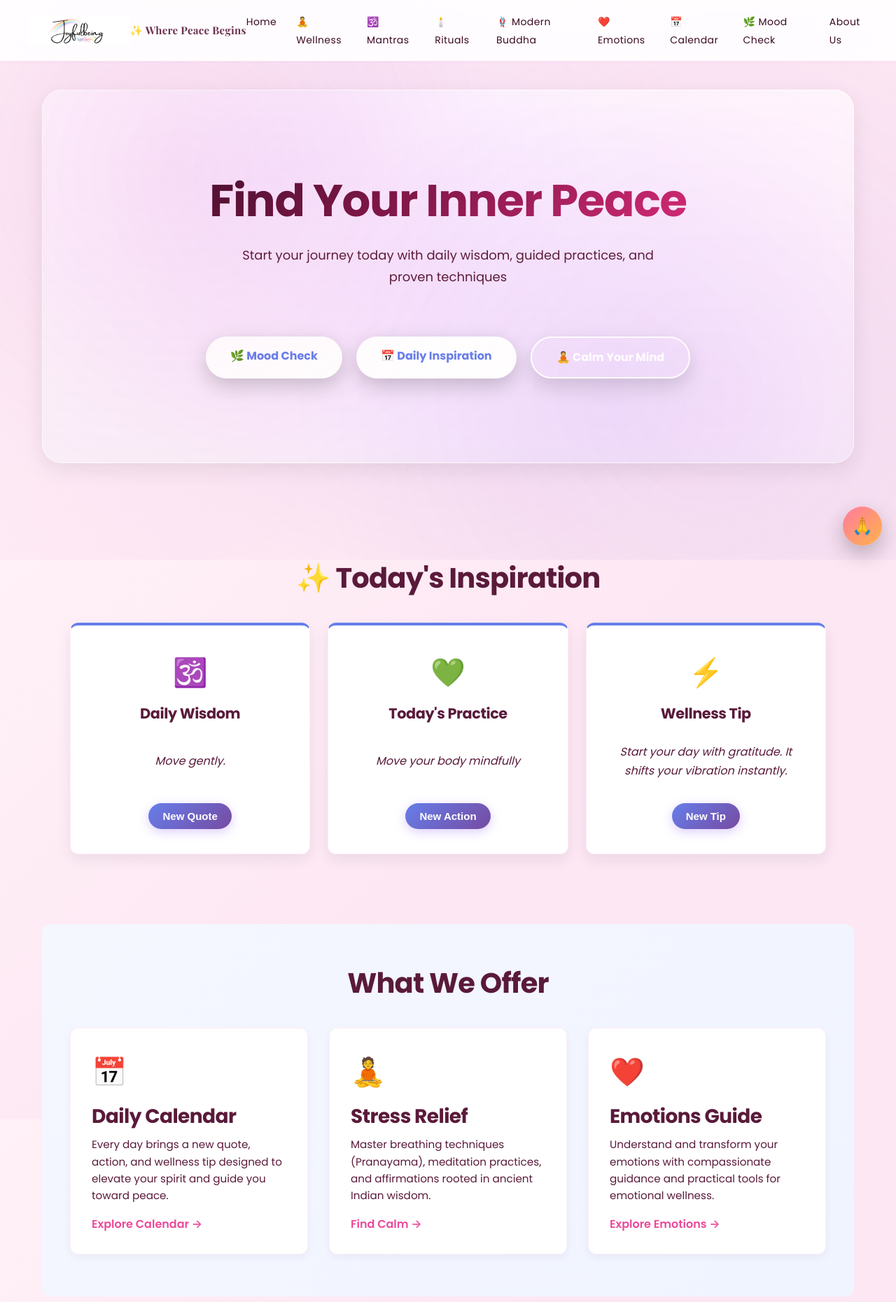
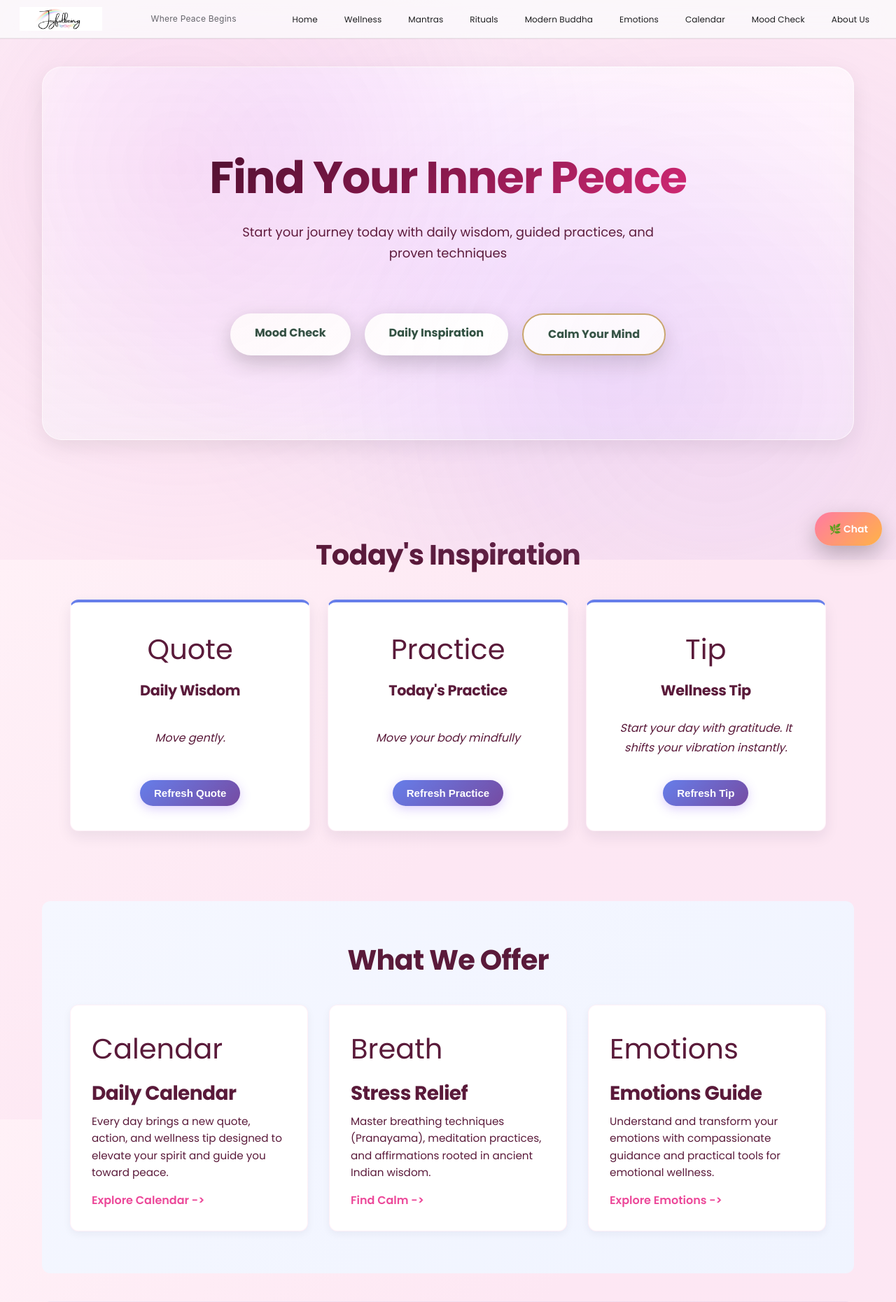
Before and after one commit to siddarthareddykv/JoyfulBeing, a Flask app: page / in a window 1280 px wide. Shown: the top 1861 px of the page at 70% size. Run offline with Flask 3, Linux system fonts and the light colour scheme.

Commit message:
Update mood handling, fallback logic, and UI assets

```diff
--- a/app.py
+++ b/app.py
@@ -1,32 +1,23 @@
 import sys
 import os
-import datetime
 import datetime
 import calendar as pycalendar
 import random
 import sqlite3
 import traceback
-import os
 from textblob import TextBlob
 from dotenv import load_dotenv
 from openai import OpenAI
+from apscheduler.schedulers.background import BackgroundScheduler
+from flask import Flask, render_template, request, redirect, url_for, jsonify
 from agents.happiness_program_manager_agent import create_default_manager
 from agents.content_review_agent import review_content
-from apscheduler.schedulers.background import BackgroundScheduler
-from flask import Flask, render_template, request, redirect, url_for
 def resource_path(relative_path):
     try:
         base_path = sys._MEIPASS
     except Exception:
         base_path = os.path.abspath(".")
     return os.path.join(base_path, relative_path)
-
-from flask import request, jsonify
-from openai import OpenAI
-import os
-import os
-from dotenv import load_dotenv
-from openai import OpenAI
 
 load_dotenv(override=True)
 
@@ -37,8 +28,22 @@ if OPENAI_API_KEY and not OPENAI_API_KEY.startswith("sk-"):
 if not OPENAI_API_KEY:
     print("Warning: OPENAI_API_KEY is empty. Chat will run in fallback mode.")
 client = OpenAI(api_key=OPENAI_API_KEY) if OPENAI_API_KEY else None
+OPENAI_QUOTA_EXHAUSTED = False
 DATABASE = "joyfulbeing.db"
 program_manager = create_default_manager()
+
+
+def mark_quota_exhausted_if_needed(error):
+    global OPENAI_QUOTA_EXHAUSTED
+    error_code = str(getattr(error, "code", "") or "").lower()
+    error_type = str(getattr(error, "type", "") or "").lower()
+    error_text = str(error).lower()
+    if (
+        "insufficient_quota" in error_code
+        or "insufficient_quota" in error_type
+        or "insufficient_quota" in error_text
+    ):
+        OPENAI_QUOTA_EXHAUSTED = True
 
 def init_db():
     conn = sqlite3.connect(DATABASE)
@@ -59,7 +64,7 @@ You are Namaskaram, a calm, compassionate guide inspired by Indian wisdom.
 Your role is to gently reduce stress and emotional tension.
 
 Rules:
-- Speak softly and briefly (2–4 lines max)
+- Speak softly and briefly (2-4 lines max)
 - No medical diagnosis
 - No urgency or fear-based language
 - Encourage breathing, grounding, and self-compassion
@@ -72,6 +77,9 @@ def chat():
     user_message = (data.get("message") or data.get("input") or "").strip()
     if not user_message:
         return jsonify({"reply": "Please share what you are feeling, and I will respond gently."}), 400
+
+    if client is None or OPENAI_QUOTA_EXHAUSTED:
+        return jsonify({"reply": generate_local_guidance(user_message), "source": "fallback"})
 
     try:
         response = client.chat.completions.create(
@@ -88,8 +96,8 @@ def chat():
         return jsonify({"reply": reply, "source": "openai"})
 
     except Exception as e:
+        mark_quota_exhausted_if_needed(e)
         print(f"OpenAI chat error: {type(e).__name__}: {e}")
-        print(traceback.format_exc())
         # Input-aware fallback so chat still feels dynamic if OpenAI fails.
         return jsonify({"reply": generate_local_guidance(user_message), "source": "fallback"})
 
@@ -898,8 +906,8 @@ def init_db():
 
 
 def generate_ai_guidance(user_mood):
-    if client is None:
-        raise RuntimeError("OpenAI client is not configured. Missing OPENAI_API_KEY.")
+    if client is None or OPENAI_QUOTA_EXHAUSTED:
+        raise RuntimeError("OpenAI guidance is currently unavailable.")
     prompt = f"""
     A person is feeling {user_mood}.
 
@@ -912,21 +920,24 @@ def generate_ai_guidance(user_mood):
     Keep it simple and practical.
     """
 
-    response = client.chat.completions.create(
-        model="gpt-4o-mini",
-        messages=[
-            {"role": "system", "content": SYSTEM_PROMPT},
-            {"role": "user", "content": prompt}
-        ],
-        max_tokens=180,
-        temperature=0.5
-    )
-
-    return (response.choices[0].message.content or "").strip()
+    try:
+        response = client.chat.completions.create(
+            model="gpt-4o-mini",
+            messages=[
+                {"role": "system", "content": SYSTEM_PROMPT},
+                {"role": "user", "content": prompt}
+            ],
+            max_tokens=180,
+            temperature=0.5
+        )
+        return (response.choices[0].message.content or "").strip()
+    except Exception as e:
+        mark_quota_exhausted_if_needed(e)
+        raise
 
 
 def route_feature_with_openai(user_input, feature_catalog):
-    if client is None:
+    if client is None or OPENAI_QUOTA_EXHAUSTED:
         return None
     feature_lines = "\n".join(
         f"- {item['feature_id']}: {item['description']}" for item in feature_catalog
@@ -960,6 +971,7 @@ def route_feature_with_openai(user_input, feature_catalog):
         if selected in valid_ids:
             return selected
     except Exception as e:
+        mark_quota_exhausted_if_needed(e)
         print(f"OpenAI router error: {type(e).__name__}: {e}")
     return None
 
@@ -1050,25 +1062,42 @@ scheduler.start()
 @app.route("/mood", methods=["GET", "POST"])
 def mood():
     if request.method == "POST":
+        expects_json = (
+            request.headers.get("X-Requested-With") == "XMLHttpRequest"
+            or request.accept_mimetypes.best == "application/json"
+        )
         user_mood = (request.form.get("mood") or "").strip()
 
         if not user_mood:
-            if request.headers.get("X-Requested-With") == "XMLHttpRequest":
+            if expects_json:
                 return jsonify({"error": "Please share your mood first."}), 400
             return render_template("mood.html")
 
         try:
-            ai_response = generate_ai_guidance(user_mood)
+            try:
+                ai_response = generate_ai_guidance(user_mood)
+            except Exception as e:
+                if not OPENAI_QUOTA_EXHAUSTED:
+                    print(f"OpenAI mood guidance error: {type(e).__name__}: {e}")
+                ai_response = generate_local_guidance(user_mood)
+
+            if not ai_response:
+                ai_response = generate_local_guidance(user_mood)
+            sentiment_score = analyze_sentiment(ai_response)
+            save_mood(user_mood, ai_response, sentiment_score)
         except Exception as e:
-            print(f"OpenAI mood guidance error: {type(e).__name__}: {e}")
+            print(f"Mood route error: {type(e).__name__}: {e}")
+            print(traceback.format_exc())
+            if expects_json:
+                return jsonify({"error": "Unable to generate guidance right now. Please try again."}), 500
             ai_response = generate_local_guidance(user_mood)
-        if not ai_response:
-            ai_response = generate_local_guidance(user_mood)
-        sentiment_score = analyze_sentiment(ai_response)
+            return render_template(
+                "mood_result.html",
+                mood=user_mood,
+                ai_response=ai_response
+            )
 
-        save_mood(user_mood, ai_response, sentiment_score)
-
-        if request.headers.get("X-Requested-With") == "XMLHttpRequest":
+        if expects_json:
             return jsonify({
                 "mood": user_mood,
                 "ai_response": ai_response
--- a/static/style.css
+++ b/static/style.css
@@ -119,12 +119,13 @@ p {
   display: flex;
   align-items: center;
   justify-content: space-between;
-  padding: 18px 40px;
-  background: var(--overlay-glass);
-  border-bottom: 1px solid var(--border);
-  backdrop-filter: blur(20px) saturate(180%);
-  -webkit-backdrop-filter: blur(20px) saturate(180%);
-  box-shadow: 0 1px 3px rgba(139, 92, 246, 0.05);
+  gap: 16px;
+  padding: 10px 28px;
+  background: rgba(250, 250, 252, 0.82);
+  border-bottom: 1px solid rgba(30, 30, 30, 0.08);
+  backdrop-filter: blur(18px) saturate(140%);
+  -webkit-backdrop-filter: blur(18px) saturate(140%);
+  box-shadow: 0 1px 0 rgba(0, 0, 0, 0.06);
 }
 
 .nav-left {
@@ -141,8 +142,8 @@ p {
 }
 
 .logo-img {
-  height: 42px;
-  transition: transform 0.3s ease;
+  height: 34px;
+  transition: transform 0.25s ease;
 }
 
 .logo-img:hover {
@@ -161,11 +162,11 @@ p {
 }
 
 .nav-tagline {
-  font-family: "Playfair Display", serif;
-  font-size: 15px;
-  letter-spacing: 0.3px;
-  color: var(--text-body);
-  opacity: 0.9;
+  font-family: "SF Pro Display", "Poppins", sans-serif;
+  font-size: 12px;
+  letter-spacing: 0.24px;
+  color: #4d4d53;
+  opacity: 0.86;
   white-space: nowrap;
   margin: 0;
 }
@@ -177,7 +178,7 @@ p {
 
 .nav-list {
   display: flex;
-  gap: 28px;
+  gap: 18px;
   list-style: none;
   margin: 0;
   padding: 0;
@@ -186,34 +187,29 @@ p {
 .nav-list a {
   position: relative;
   text-decoration: none;
-  font-size: 14px;
+  font-size: 12px;
   font-weight: 500;
-  letter-spacing: 0.4px;
-  color: var(--text-dark);
-  padding: 6px 0;
+  letter-spacing: 0.1px;
+  color: #1d1d1f;
+  padding: 8px 10px;
+  border-radius: 999px;
   transition: var(--transition-fast);
 }
 
 .nav-list a::after {
-  content: "";
-  position: absolute;
-  left: 0;
-  bottom: -6px;
-  width: 0;
-  height: 2px;
-  background: var(--text-dark);
-  transition: width 0.25s ease;
-}
-
-.nav-list a:hover::after {
-  width: 100%;
+  display: none;
+}
+
+.nav-list a:hover {
+  background: rgba(20, 20, 20, 0.06);
+  color: #000;
 }
 
 .menu-toggle {
   display: none;
-  font-size: 26px;
+  font-size: 24px;
   cursor: pointer;
-  color: var(--text-dark);
+  color: #1d1d1f;
 }
 
 /* =========================================
@@ -1455,14 +1458,17 @@ body::after {
 
 /* Floating Button */
 #namaskaram-button {
-  width: 56px;
-  height: 56px;
-  border-radius: 50%;
+  min-width: 96px;
+  height: 48px;
+  padding: 0 14px;
+  border-radius: 999px;
   background: linear-gradient(135deg, #ff7aa2, #ffb347);
   display: flex;
   align-items: center;
   justify-content: center;
-  font-size: 24px;
+  font-size: 14px;
+  font-weight: 600;
+  color: #fff;
   cursor: pointer;
   box-shadow: 0 12px 30px rgba(0,0,0,0.25);
 }
--- a/templates/base.html
+++ b/templates/base.html
@@ -4,18 +4,21 @@
     <meta charset="UTF-8">
     <meta name="viewport" content="width=device-width, initial-scale=1.0">
     <meta name="description" content="Your sanctuary for emotional wellness, daily happiness, and inner peace">
+    <meta name="theme-color" content="#b08b5b">
     <title>{{ title if title else "Live with Purpose & Peace" }}</title>
     <link rel="stylesheet" href="{{ url_for('static', filename='style.css') }}">
     <link href="https://fonts.googleapis.com/css2?family=Poppins:wght@300;400;600;700&family=Playfair+Display:wght@700&display=swap" rel="stylesheet">
-    <link rel="icon" type="image/x-icon" href="{{ url_for('static', filename='images/favicon.ico') }}">
+    <link rel="icon" type="image/png" href="{{ url_for('static', filename='images/buddha-face.png') }}">
+    <link rel="icon" type="image/png" sizes="16x16" href="{{ url_for('static', filename='images/buddha-face.png') }}">
+    <link rel="icon" type="image/png" sizes="32x32" href="{{ url_for('static', filename='images/buddha-face.png') }}">
+    <link rel="apple-touch-icon" sizes="180x180" href="{{ url_for('static', filename='images/buddha-face.png') }}">
+    <link rel="manifest" href="{{ url_for('static', filename='site.webmanifest') }}">
     <link rel="preconnect" href="https://fonts.googleapis.com">
     <link rel="preconnect" href="https://fonts.gstatic.com" crossorigin>
     <link href="https://fonts.googleapis.com/css2?family=Dancing+Script:wght@500;600&display=swap" rel="stylesheet">
 </head>
-
 <body>
 
-<!-- MAIN NAVBAR -->
 <nav class="navbar">
     <div class="nav-left">
         <a href="/" class="logo">
@@ -24,36 +27,31 @@
     </div>
 
     <div class="nav-center">
-        <p class="nav-tagline">✨ Where Peace Begins</p>
+        <p class="nav-tagline">Where Peace Begins</p>
     </div>
 
-    <!-- Hamburger button -->
     <div class="menu-toggle" onclick="toggleMenu()">☰</div>
 
     <div class="nav-right" id="navMenu">
         <ul class="nav-list">
             <li><a href="/">Home</a></li>
-            <li><a href="/stress">🧘 Wellness</a></li>
-            <li><a href="/mantras">🕉️ Mantras</a></li>
-            <li><a href="/rituals">🕯️ Rituals</a></li>
-            <li><a href="/ideas">🪢 Modern Buddha</a></li>
-            <li><a href="/emotions">❤️ Emotions</a></li>
-            <li><a href="/calendar">📅 Calendar</a></li>
-            <li><a href="/mood">🌿 Mood Check</a></li>
+            <li><a href="/stress">Wellness</a></li>
+            <li><a href="/mantras">Mantras</a></li>
+            <li><a href="/rituals">Rituals</a></li>
+            <li><a href="/ideas">Modern Buddha</a></li>
+            <li><a href="/emotions">Emotions</a></li>
+            <li><a href="/calendar">Calendar</a></li>
+            <li><a href="/mood">Mood Check</a></li>
             <li><a href="/about">About Us</a></li>
         </ul>
     </div>
 </nav>
 
-
-
-<!-- MAIN CONTENT -->
 <main class="content">
     {% block content %}
     {% endblock %}
 </main>
 
-<!-- FOOTER -->
 <footer class="footer">
     <div class="footer-content">
         <div class="footer-section">
@@ -82,18 +80,18 @@
 
         <div class="footer-section">
             <h4>Connect</h4>
-            <p style="margin-bottom: 10px;">📧 <a href="mailto:contact@joyfulbeing.in" style="color: #667eea; text-decoration: none;">contact@joyfulbeing.in</a></p>
+            <p style="margin-bottom: 10px;">Email: <a href="mailto:contact@joyfulbeing.in" style="color: #667eea; text-decoration: none;">contact@joyfulbeing.in</a></p>
             <p style="font-size: 12px; color: #999;">We respond to every message with care and mindfulness.</p>
         </div>
     </div>
 
     <div class="footer-bottom">
-        <p>&copy; 2026 — Building a world where peace, purpose, and kindness flourish</p>
-        <p style="font-size: 12px; margin-top: 5px;">Crafted with ❤️ to nurture your wellbeing</p>
+        <p>&copy; 2026 - Building a world where peace, purpose, and kindness flourish</p>
+        <p style="font-size: 12px; margin-top: 5px;">Crafted with care to nurture your wellbeing</p>
     </div>
 </footer>
+
 <script>
-/* Mobile menu toggle */
 function toggleMenu() {
     const menu = document.getElementById("navMenu");
     if (menu) {
@@ -101,7 +99,6 @@ function toggleMenu() {
     }
 }
 
-/* Optional breathing text animation (safe guard added) */
 document.addEventListener("DOMContentLoaded", function () {
     const breathText = document.querySelector('.breath-text');
     if (!breathText) return;
@@ -116,16 +113,12 @@ document.addEventListener("DOMContentLoaded", function () {
 });
 </script>
 
-<!-- Namaskaram Chatbot -->
 <div id="namaskaram-bot">
+  <div id="namaskaram-button">🌿 Chat</div>
 
-  <!-- Floating Button -->
-  <div id="namaskaram-button">🙏</div>
-
-  <!-- Chat Window -->
   <div id="namaskaram-window">
     <div class="nb-header">
-      <span>🙏 Namaskaram</span>
+      <span>Namaskaram 🌿</span>
       <button id="nb-close">✕</button>
     </div>
 
@@ -136,14 +129,10 @@ document.addEventListener("DOMContentLoaded", function () {
       </div>
     </div>
 
-    <input
-      id="nb-input"
-      type="text"
-      placeholder="Share gently…"
-    />
+    <input id="nb-input" type="text" placeholder="Share gently..." />
   </div>
+</div>
 
-</div>
 <script>
 const btn = document.getElementById("namaskaram-button");
 const win = document.getElementById("namaskaram-window");
@@ -151,26 +140,39 @@ const closeBtn = document.getElementById("nb-close");
 const input = document.getElementById("nb-input");
 const messages = document.getElementById("nb-messages");
 
+function appendMessage(className, text) {
+  const message = document.createElement("div");
+  message.className = className;
+  message.textContent = text;
+  messages.appendChild(message);
+}
+
 btn.onclick = () => win.style.display = "block";
 closeBtn.onclick = () => win.style.display = "none";
 
 input.addEventListener("keypress", async (e) => {
-  if (e.key === "Enter" && input.value.trim()) {
-    const text = input.value;
-    messages.innerHTML += `<div class="nb-user">${text}</div>`;
-    input.value = "";
+  if (e.key !== "Enter" || !input.value.trim()) return;
 
+  const text = input.value.trim();
+  appendMessage("nb-user", text);
+  input.value = "";
+
+  try {
     const res = await fetch("/chat", {
       method: "POST",
       headers: { "Content-Type": "application/json" },
       body: JSON.stringify({ message: text })
     });
+    const data = await res.json();
+    appendMessage("nb-bot", data.reply || "I could not generate a response.");
+    if (data.source === "fallback") {
+      appendMessage("nb-bot", "(offline mode)");
+    }
+  } catch (err) {
+    appendMessage("nb-bot", "Connection issue. Please try again.");
+  }
 
-    const data = await res.json();
-    const sourceTag = data.source === "fallback" ? " <small>(offline mode)</small>" : "";
-    messages.innerHTML += `<div class="nb-bot">${data.reply}${sourceTag}</div>`;
-    messages.scrollTop = messages.scrollHeight;
-  }
+  messages.scrollTop = messages.scrollHeight;
 });
 </script>
 </body>
--- a/templates/home.html
+++ b/templates/home.html
@@ -7,9 +7,9 @@
         <h1 class="hero-title">Find Your Inner Peace</h1>
         <p class="hero-subtitle">Start your journey today with daily wisdom, guided practices, and proven techniques</p>
         <div class="hero-cta">
-            <a href="/mood" class="cta-btn primary">🌿 Mood Check</a>
-            <a href="/calendar" class="cta-btn primary">📅 Daily Inspiration</a>
-            <a href="/stress" class="cta-btn secondary">🧘 Calm Your Mind</a>
+            <a href="/mood" class="cta-btn primary">Mood Check</a>
+            <a href="/calendar" class="cta-btn primary">Daily Inspiration</a>
+            <a href="/stress" class="cta-btn secondary">Calm Your Mind</a>
         </div>
     </div>
 </section>
@@ -18,31 +18,31 @@
 <!-- FEATURED DAILY WISDOM -->
 <section class="featured-section">
     <div class="section-wrapper">
-        <h2 class="section-title">✨ Today's Inspiration</h2>
+        <h2 class="section-title">Today's Inspiration</h2>
 
         <!-- Daily Quote -->
         <div class="featured-cards">
             <div class="featured-card quote-card">
-                <div class="card-icon">🕉️</div>
+                <div class="card-icon">Quote</div>
                 <h3>Daily Wisdom</h3>
-                <p class="featured-text">{{ daily_content.quote if daily_content else "The only true wisdom is in knowing you know nothing. — Socrates" }}</p>
-                <button class="refresh-btn">New Quote</button>
+                <p class="featured-text">{{ daily_content.quote if daily_content else "The only true wisdom is in knowing you know nothing. - Socrates" }}</p>
+                <button class="refresh-btn">Refresh Quote</button>
             </div>
 
             <!-- Daily Action -->
             <div class="featured-card action-card">
-                <div class="card-icon">💚</div>
+                <div class="card-icon">Practice</div>
                 <h3>Today's Practice</h3>
                 <p class="featured-text">{{ daily_content.action if daily_content else "Drink water and stay hydrated" }}</p>
-                <button class="refresh-btn">New Action</button>
+                <button class="refresh-btn">Refresh Practice</button>
             </div>
 
             <!-- Daily Tip -->
             <div class="featured-card tip-card">
-                <div class="card-icon">⚡</div>
+                <div class="card-icon">Tip</div>
                 <h3>Wellness Tip</h3>
                 <p class="featured-text">{{ daily_content.tip if daily_content else "Start your day with gratitude. It shifts your vibration instantly." }}</p>
-                <button class="refresh-btn">New Tip</button>
+                <button class="refresh-btn">Refresh Tip</button>
             </div>
         </div>
     </div>
@@ -55,26 +55,26 @@
         <div class="features-grid">
             <!-- Calendar Feature -->
             <div class="feature-item">
-                <div class="feature-icon">📅</div>
+                <div class="feature-icon">Calendar</div>
                 <h3>Daily Calendar</h3>
                 <p>Every day brings a new quote, action, and wellness tip designed to elevate your spirit and guide you toward peace.</p>
-                <a href="/calendar" class="feature-link">Explore Calendar →</a>
+                <a href="/calendar" class="feature-link">Explore Calendar -></a>
             </div>
 
             <!-- Stress Relief Feature -->
             <div class="feature-item">
-                <div class="feature-icon">🧘</div>
+                <div class="feature-icon">Breath</div>
                 <h3>Stress Relief</h3>
                 <p>Master breathing techniques (Pranayama), meditation practices, and affirmations rooted in ancient Indian wisdom.</p>
-                <a href="/stress" class="feature-link">Find Calm →</a>
+                <a href="/stress" class="feature-link">Find Calm -></a>
             </div>
 
             <!-- Emotions Feature -->
             <div class="feature-item">
-                <div class="feature-icon">❤️</div>
+                <div class="feature-icon">Emotions</div>
                 <h3>Emotions Guide</h3>
                 <p>Understand and transform your emotions with compassionate guidance and practical tools for emotional wellness.</p>
-                <a href="/emotions" class="feature-link">Explore Emotions →</a>
+                <a href="/emotions" class="feature-link">Explore Emotions -></a>
             </div>
         </div>
     </div>
@@ -83,13 +83,13 @@
 <!-- BHAGAVAD GITA WISDOM SECTION -->
 <section class="gita-section">
     <div class="section-wrapper">
-        <h2 class="section-title">📖 Bhagavad Gita Wisdom</h2>
+        <h2 class="section-title">Bhagavad Gita Wisdom</h2>
         <p class="section-subtitle">Timeless teachings for equanimity and inner strength</p>
 
         <div class="gita-card">
-            <div class="gita-icon">🕉️</div>
-            <p class="gita-text">{{ daily_content.bhagavad_gita if daily_content else "You have the right to work, but never to the fruit of work. — Bhagavad Gita 2.47" }}</p>
-            <a href="#" class="gita-link">Explore More Verses →</a>
+            <div class="gita-icon">Verse</div>
+            <p class="gita-text">{{ daily_content.bhagavad_gita if daily_content else "You have the right to work, but never to the fruit of work. - Bhagavad Gita 2.47" }}</p>
+            <a href="#" class="gita-link">Explore More Verses -></a>
         </div>
     </div>
 </section>
@@ -161,7 +161,7 @@
     <div class="section-wrapper max-width-md">
         <h2 class="highlight-text">Remember: You Are Enough</h2>
         <p class="highlight-subtitle">{{ daily_content.affirmation if daily_content else "I am peaceful and calm. My mind is clear and centered." }}</p>
-        <button class="highlight-btn">Get New Affirmation</button>
+        <button class="highlight-btn">Refresh Affirmation</button>
     </div>
 </section>
 
@@ -242,7 +242,7 @@
 
 .cta-btn.primary {
     background: white;
-    color: #667eea;
+    color: #2f5141;
     box-shadow: 0 10px 30px rgba(0, 0, 0, 0.2);
 }
 
@@ -252,9 +252,9 @@
 }
 
 .cta-btn.secondary {
-    background: transparent;
-    color: white;
-    border: 2px solid white;
+    background: rgba(255, 255, 255, 0.9);
+    color: #2f5141;
+    border: 2px solid #c8a66a;
 }
 
 .cta-btn.secondary:hover {
@@ -640,13 +640,13 @@
 }
 
 .btn.secondary {
-    background: transparent;
-    color: white;
-    border: 2px solid white;
+    background: rgba(255, 255, 255, 0.9);
+    color: #2f5141;
+    border: 2px solid #c8a66a;
 }
 
 .btn.secondary:hover {
-    background: rgba(255, 255, 255, 0.1);
+    background: #fff8eb;
     transform: translateY(-3px);
 }
 
@@ -752,7 +752,7 @@
 <script>
 // Daily Wisdom Quotes
 const quotes = [
-    "The only true wisdom is in knowing you know nothing. — Socrates",
+    "The only true wisdom is in knowing you know nothing. - Socrates",
     "The mind is everything. What you think you become. — Buddha",
     "In the midst of chaos, there is also opportunity. — Sun Tzu",
     "The journey of a thousand miles begins with one step. — Lao Tzu",
@@ -809,7 +809,7 @@ const tips = [
 
 // Bhagavad Gita Verses
 const gitaVerses = [
-    "You have the right to work, but never to the fruit of work. — Bhagavad Gita 2.47",
+    "You have the right to work, but never to the fruit of work. - Bhagavad Gita 2.47",
     "The mind is restless and difficult to restrain, but it is subdued by practice. — Bhagavad Gita 6.35",
     "One who sees inaction in action, and action in inaction, is intelligent among men. — Bhagavad Gita 4.18",
     "The soul is neither born, and nor does it die. — Bhagavad Gita 2.20",
```
Also changed, not shown: other parts of static/style.css (+21 -14 lines), agents/happiness_program_manager_agent.py (+8 -5 lines), templates/mood.html (+16 -2 lines), static/site.webmanifest (added).
